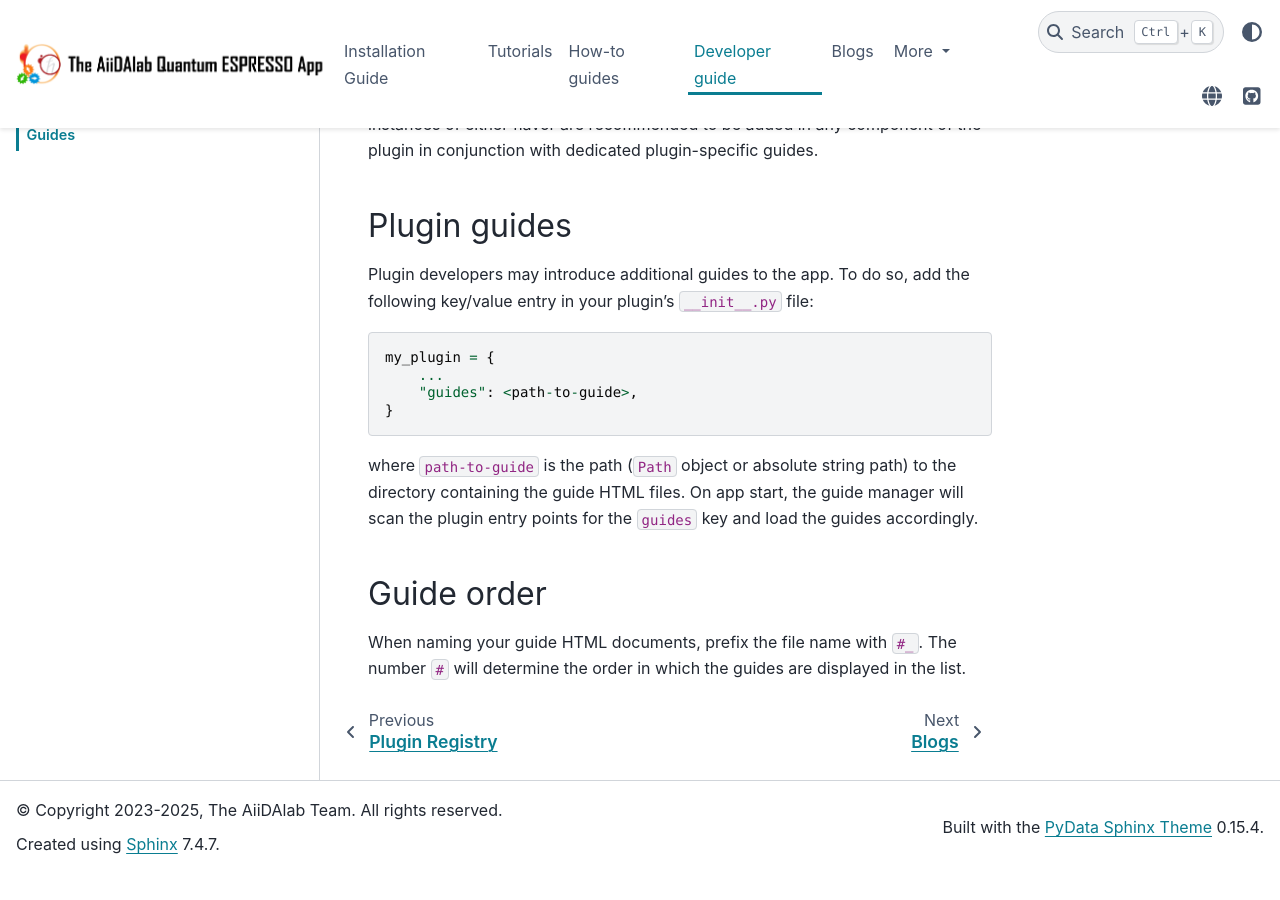
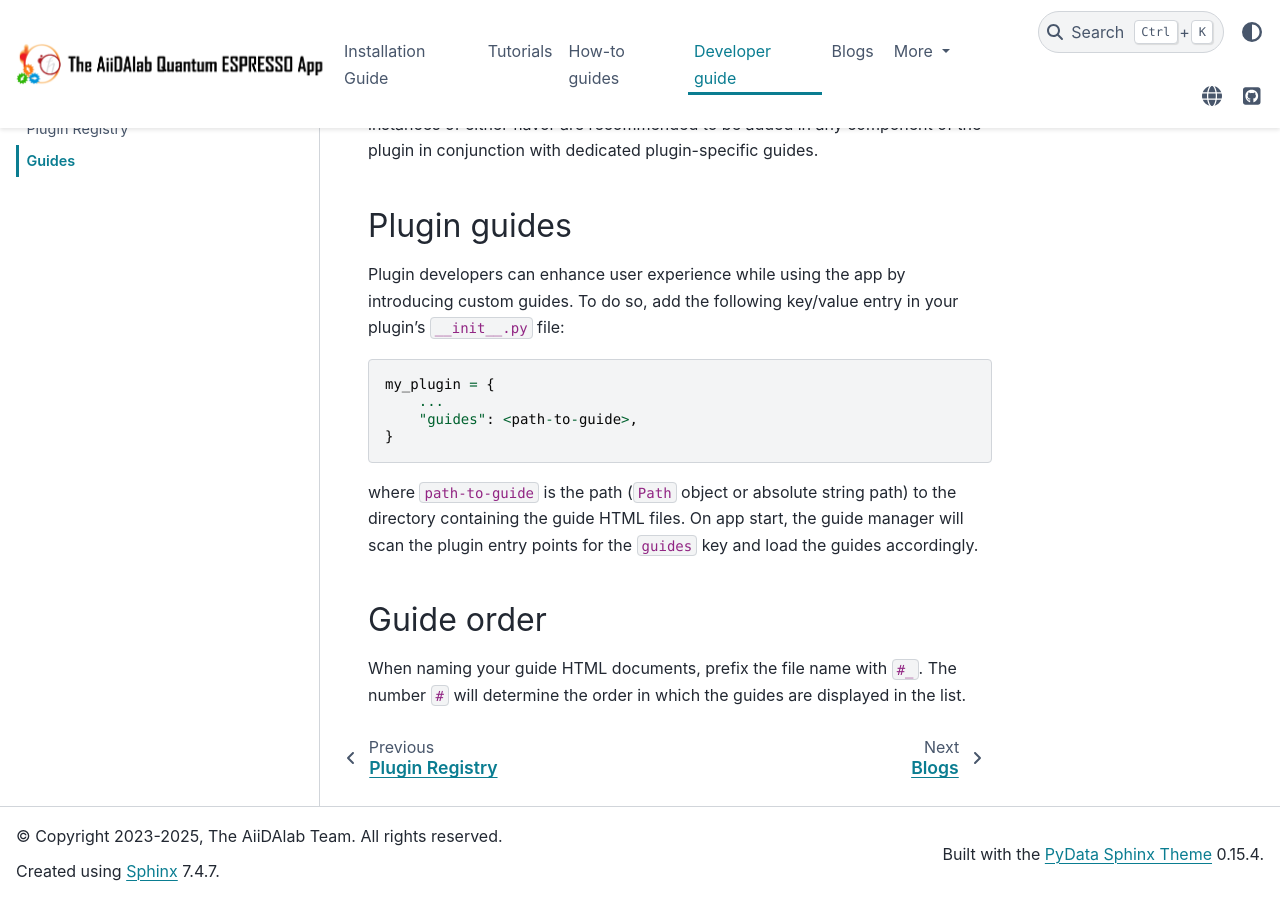
Before and after one commit to aiidalab/aiidalab-qe, a Sphinx documentation site: the page built from docs/source/development/guides.rst, in a window 1280 px wide and 900 px high, scrolled down 1366 px. Built offline with Sphinx 7.4.7 and the PyData theme 0.15.4, drawn with Linux system fonts in a browser that asks for light colours; before the commit the page ends 2240 px from its top, so only the background shows below that.

Commit message:
Apply suggestions to documentation

```diff
--- a/docs/source/development/guides.rst
+++ b/docs/source/development/guides.rst
@@ -53,7 +53,8 @@ For plugin developers, additional instances of either flavor are recommended to
 Plugin guides
 -------------
 
-Plugin developers may introduce additional guides to the app. To do so, add the following key/value entry in your plugin's ``__init__.py`` file:
+Plugin developers can enhance user experience while using the app by introducing custom guides.
+To do so, add the following key/value entry in your plugin's ``__init__.py`` file:
 
 .. code:: python
 
```
